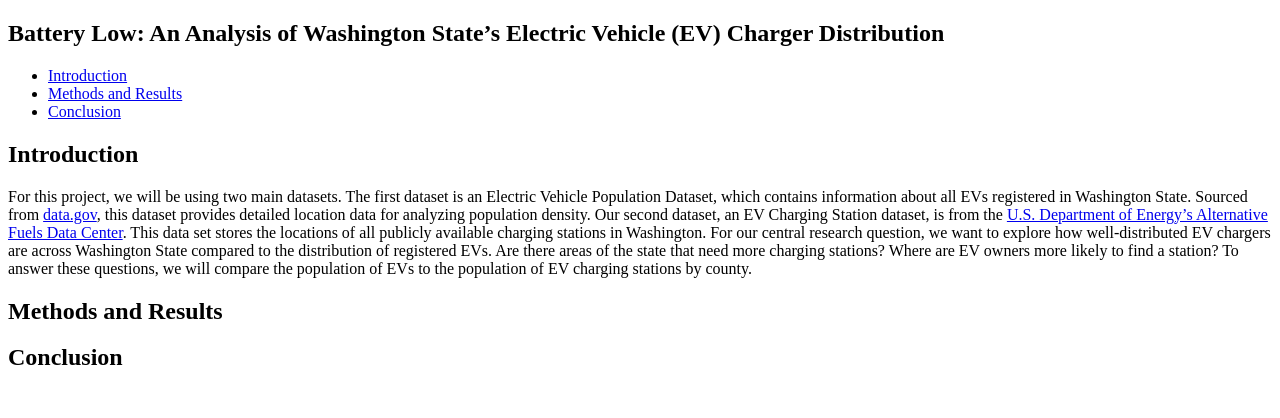
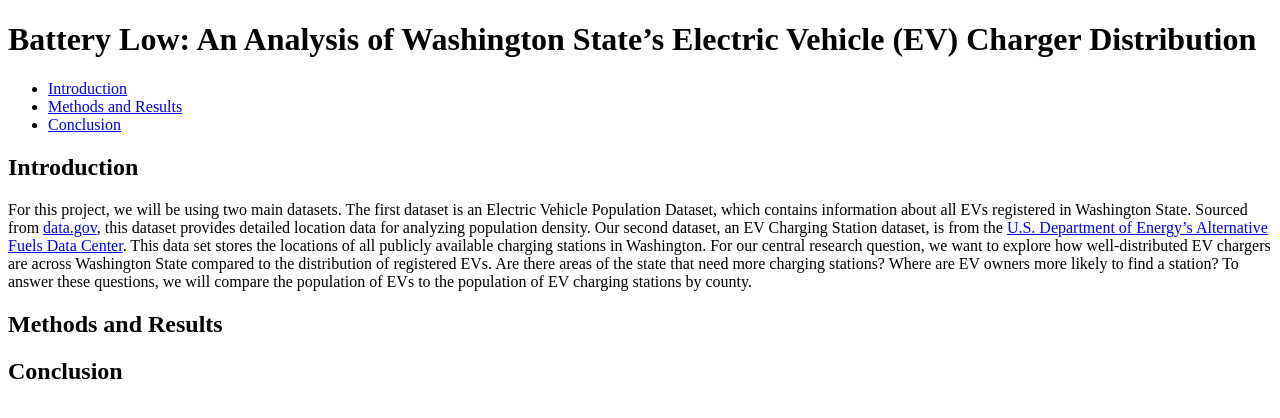
Before and after one commit to clarabates/hw10, a Jekyll site: the page built from index.md, in a window 1280 px wide. Shown: the top 418 px of the page. Built offline with Jekyll 4.4.1, drawn with Linux system fonts in a browser that asks for light colours; our own code applies the rules of GitHub Pages for plain Markdown files.

Commit message:
Update default.html

```diff
--- a/_layouts/default.html
+++ b/_layouts/default.html
@@ -10,7 +10,7 @@
 <body>
     <!-- Header Section -->
     <header class="site-header">
-        <h2>{{ site.title }}</h2>
+        <h1>{{ site.title | escape }}</h1>
         <p>{{ site.description }}</p>
         <nav class="navbar">
         <ul>
```
